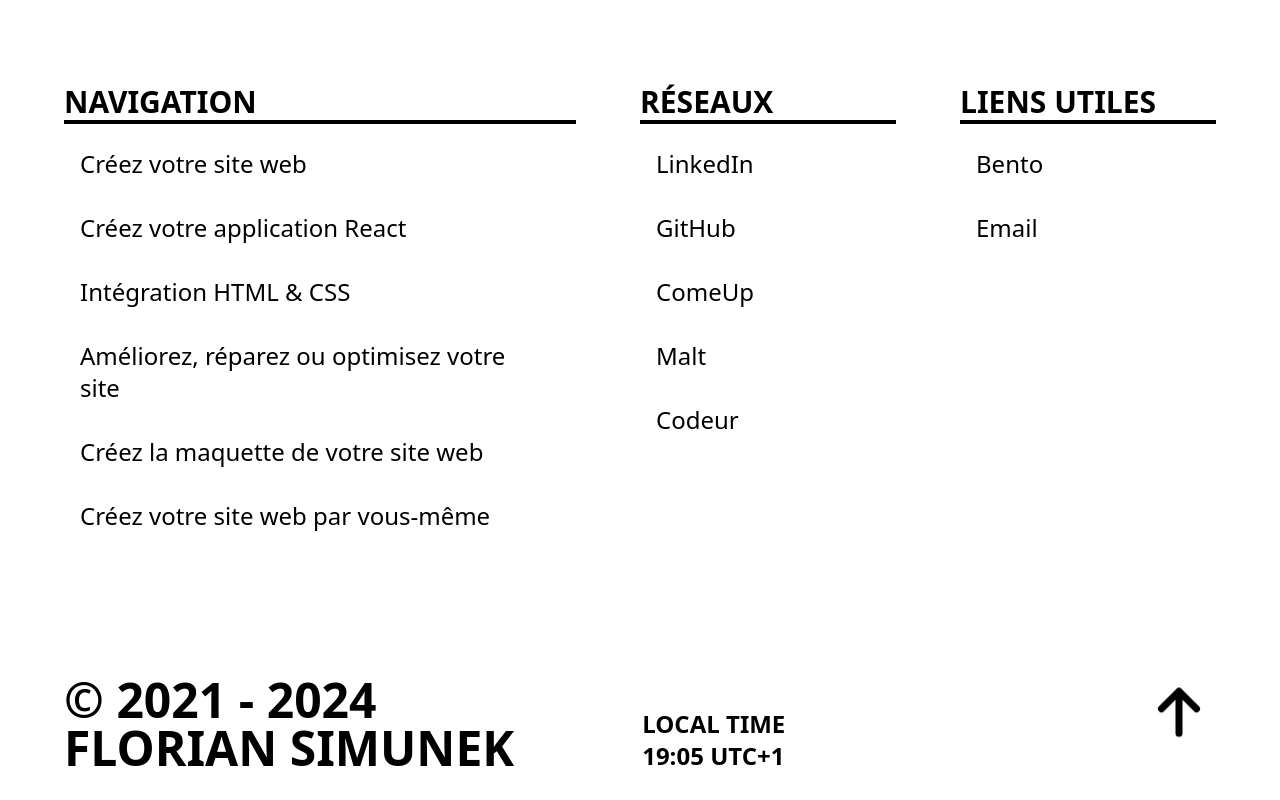
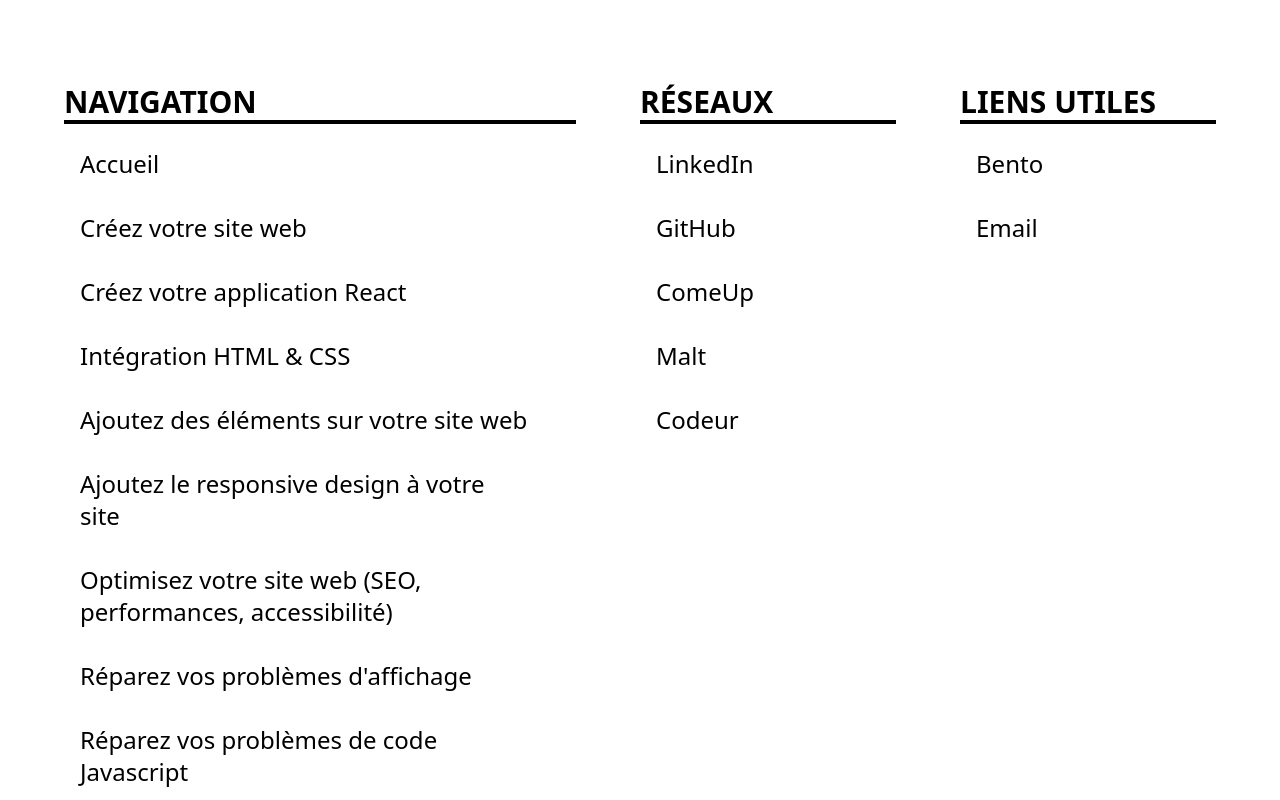
Before and after one commit to floriansimunek/floriansimunek.com, a React (Vite) app: page / in a window 1280 px wide. Shown: the part 10860-11660 px from the top of the page. Built offline with nearby package versions, Linux system fonts and the light colour scheme; a web font is replaced by a local one.

Commit message:
✨ Add Footer navigation links

```diff
--- a/src/components/Footer.jsx
+++ b/src/components/Footer.jsx
@@ -1,6 +1,7 @@
 import { HashLink } from 'react-router-hash-link';
 import ArrowLink from './ArrowLink';
 import CTA from './CTA';
+import services from '@/services';
 
 function getTime() {
   const date = new Date();
@@ -39,20 +40,19 @@
       <Menu>
         <List wide>
           <ListTitle>Navigation</ListTitle>
-          <ListItem to="website-creation">Créez votre site web</ListItem>
-          <ListItem to="react-app-creation">
-            Créez votre application React
+          <ListItem onClick={scrollTop} to="">
+            Accueil
           </ListItem>
-          <ListItem to="html-css-integration">Intégration HTML & CSS</ListItem>
-          <ListItem to="upgrade-repair-optimize">
-            Améliorez, réparez ou optimisez votre site
-          </ListItem>
-          <ListItem to="model-creation">
-            Créez la maquette de votre site web
-          </ListItem>
-          <ListItem to="learn-to-create">
-            Créez votre site web par vous-même
-          </ListItem>
+          {Object.keys(services).map((key) => {
+            const service = services[key];
+
+            return (
+              <ListItem key={key} to={service.id}>
+                {service.title}
+              </ListItem>
+            );
+          })}
+          <ListItem to="reviews">Avis clients</ListItem>
         </List>
         <List>
           <ListTitle>Réseaux</ListTitle>
--- a/src/components/Section.jsx
+++ b/src/components/Section.jsx
@@ -1,8 +1,8 @@
 import { useState } from 'react';
 import ArrowLink from './ArrowLink';
 import ButtonLink from './ButtonLink';
+import ContactModal from './ContactModal';
 import Container from './Container';
-import ContactModal from './ContactModal';
 
 function Section({ title, primary, id, to, children, className, slug }) {
   const [isModalOpen, setIsModalOpen] = useState(false);
--- a/src/services.js
+++ b/src/services.js
@@ -498,7 +498,7 @@
   learnJavascript: {
     title: 'Apprenez Javascript',
     slug: 'apprendez-javascript',
-    id: 'repair',
+    id: 'learn-javascript',
     to: 'reviews',
     benefits: {
       title: 'Pourquoi apprendre JavaScript ?',
```
